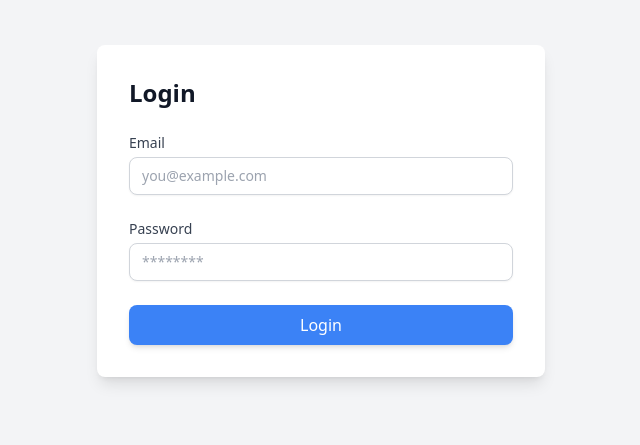
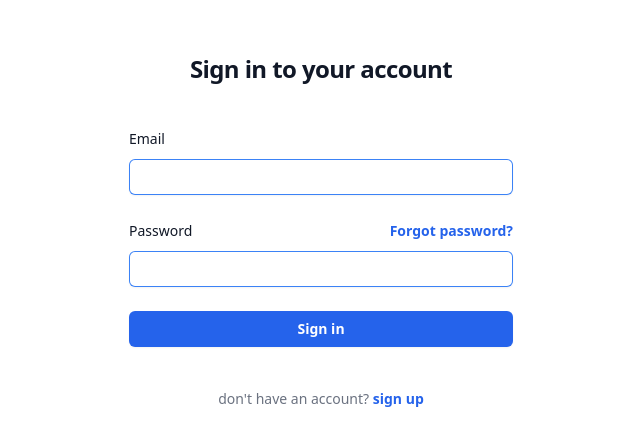
Before and after one commit to diikafirmansyah/FSSE-jan24_group-i_gfp_FE, a Next.js app in the folder gfp-app/: page /login in a window 1280 px wide. Shown: the part 189-634 px from the top of the page, without its empty margins (319-959 px from the left). Built offline with nearby package versions, Linux system fonts and the light colour scheme.

Commit message:
feat : design login page

```diff
--- a/gfp-app/src/pages/login/index.tsx
+++ b/gfp-app/src/pages/login/index.tsx
@@ -1,47 +1,87 @@
-import Head from 'next/head'
+// pages/login.js
+import Head from "next/head";
 
 export default function Login() {
   return (
-    <div className="flex items-center justify-center min-h-screen bg-gray-100">
-      <Head>
-        <title>Login</title>
-        <meta name="description" content="Login page for my app" />
-        <link rel="icon" href="/favicon.ico" />
-      </Head>
+    <section className="bg-white h-screen">
+      <div className="flex min-h-full flex-1 flex-col justify-center px-6 py-12 lg:px-8">
+        <div className="sm:mx-auto sm:w-full sm:max-w-sm">
+          <h2 className="mt-10 text-center text-2xl font-bold leading-9 tracking-tight text-gray-900">
+            Sign in to your account
+          </h2>
+        </div>
 
-      <div className="w-full max-w-md p-8 bg-white rounded-lg shadow-lg">
-        <h2 className="text-2xl font-bold text-gray-900 mb-6">Login</h2>
-        <form className="space-y-6">
+        <div className="mt-10 sm:mx-auto sm:w-full sm:max-w-sm">
+          <form action="#" method="POST" className="space-y-6">
             <div>
-            <label htmlFor="email" className="block text-sm font-medium text-gray-700">Email</label>
+              <label
+                htmlFor="email"
+                className="block text-sm font-medium leading-6 text-gray-900"
+              >
+                Email
+              </label>
+              <div className="mt-2">
                 <input
-              type="email"
                   id="email"
                   name="email"
+                  type="email"
                   required
-              className="mt-1 block w-full px-3 py-2 border border-gray-300 rounded-lg shadow-sm focus:outline-none focus:ring-blue-500 focus:border-blue-500 sm:text-sm"
-              placeholder="you@example.com"
+                  autoComplete="email"
+                  className="block w-full rounded-md border-0 py-1.5 text-gray-900 shadow-sm ring-1 ring-inset ring-blue-500 placeholder:text-gray-400 focus:ring-2 focus:ring-inset focus:ring-indigo-600 sm:text-sm sm:leading-6"
                 />
               </div>
+            </div>
+
             <div>
-            <label htmlFor="password" className="block text-sm font-medium text-gray-700">Password</label>
+              <div className="flex items-center justify-between">
+                <label
+                  htmlFor="password"
+                  className="block text-sm font-medium leading-6 text-gray-900"
+                >
+                  Password
+                </label>
+                <div className="text-sm">
+                  <a
+                    href="#"
+                    className="font-semibold text-blue-600 hover:text-indigo-500"
+                  >
+                    Forgot password?
+                  </a>
+                </div>
+              </div>
+              <div className="mt-2">
                 <input
-              type="password"
                   id="password"
                   name="password"
+                  type="password"
                   required
-              className="mt-1 block w-full px-3 py-2 border border-gray-300 rounded-lg shadow-sm focus:outline-none focus:ring-blue-500 focus:border-blue-500 sm:text-sm"
-              placeholder="********"
+                  autoComplete="current-password"
+                  className="block w-full rounded-md border-0 py-1.5 text-gray-900 shadow-sm ring-1 ring-inset ring-blue-500 placeholder:text-gray-400 focus:ring-2 focus:ring-inset focus:ring-indigo-600 sm:text-sm sm:leading-6"
                 />
               </div>
+            </div>
+
+            <div>
               <button
                 type="submit"
-            className="w-full px-4 py-2 bg-blue-500 text-white rounded-lg shadow-md hover:bg-blue-600 focus:outline-none focus:ring-2 focus:ring-blue-500 focus:ring-offset-2 transition duration-300"
+                className="flex w-full justify-center rounded-md bg-blue-600 px-3 py-1.5 text-sm font-semibold leading-6 text-white shadow-sm hover:bg-indigo-500 focus-visible:outline focus-visible:outline-2 focus-visible:outline-offset-2 focus-visible:outline-indigo-600"
               >
-            Login
+                Sign in
               </button>
+            </div>
           </form>
+
+          <p className="mt-10 text-center text-sm text-gray-500">
+            don't have an account?{" "}
+            <a
+              href="#"
+              className="font-semibold leading-6 text-blue-600 hover:text-indigo-500"
+            >
+              sign up
+            </a>
+          </p>
         </div>
       </div>
-  )
+    </section>
+  );
 }
```
Lines whose indentation alone changed are shown as unchanged.
